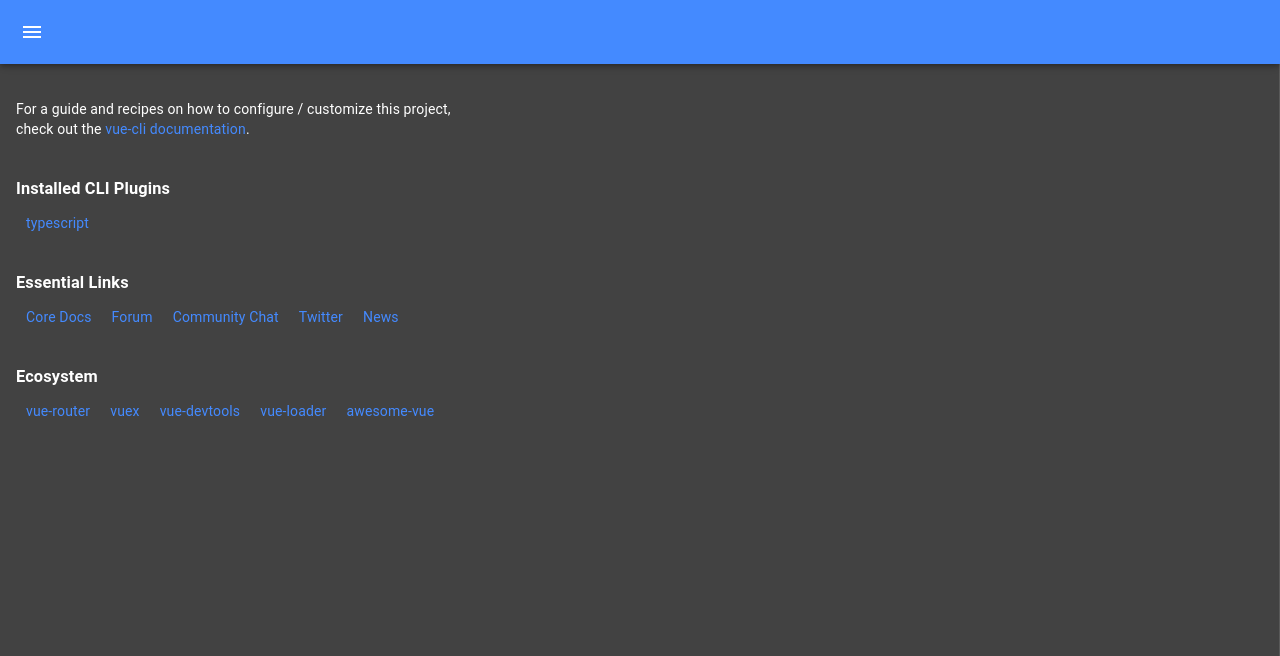
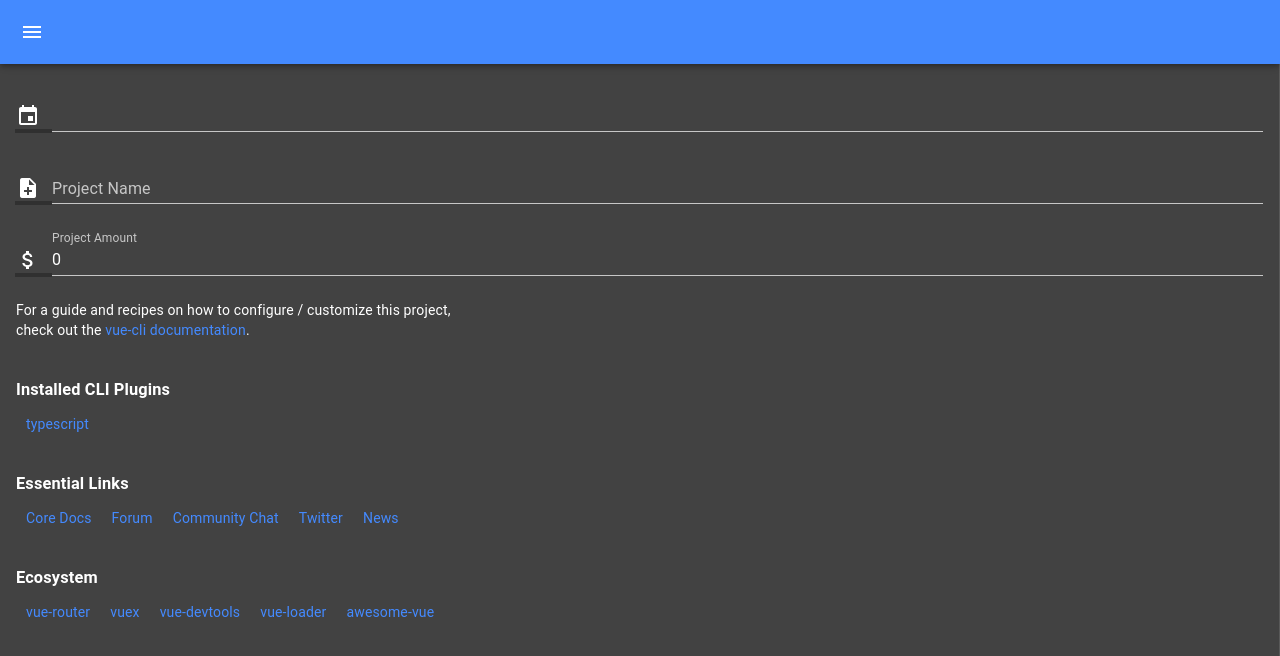
Before and after one commit to bimmerbailey/project-management, a Vue app: page /#/viewer in a window 1280 px wide. Shown: the top 656 px of the page. Built offline with nearby package versions, Linux system fonts and the light colour scheme.

Commit message:
added AddProject.vue

```diff
--- a/src/App.vue
+++ b/src/App.vue
@@ -43,7 +43,7 @@
 
   @Component({
     components: {
-    }
+    },
   })
   export default class App extends Vue {
 
--- a/src/Views/Home.vue
+++ b/src/Views/Home.vue
@@ -1,4 +1,5 @@
 <template>
+    <!--TODO: Make this the page to view all deadlines-->
     <md-empty-state
             md-rounded
             md-icon="access_time"
--- a/src/Views/ProjectsViewer.vue
+++ b/src/Views/ProjectsViewer.vue
@@ -13,7 +13,7 @@
     @Component({
         components: {
             HelloWorld,
-        }
+        },
     })
     export default class ProjectsViewer extends Vue {
 
@@ -21,7 +21,6 @@
             super();
         }
 
-
     }
 </script>
 
--- /dev/null
+++ b/src/components/AddProject.vue
@@ -0,0 +1,44 @@
+<template>
+    <div>
+        <!-- TODO: Update input fields        -->
+        <div>
+<!--            <label>Select Project Start Date</label>-->
+            <md-datepicker :model="selectedData" md-immediately/>
+        </div>
+        <md-field>
+            <md-icon>note_add</md-icon>
+            <label>Project Name</label>
+            <md-input v-model="projectName"></md-input>
+        </md-field>
+        <md-field>
+            <md-icon>attach_money</md-icon>
+            <label>Project Amount</label>
+            <md-input v-model="projectAmount"></md-input>
+        </md-field>
+    </div>
+</template>
+
+<script lang="ts">
+  import {Component, Vue, Prop} from 'vue-property-decorator';
+
+  @Component
+  export default class AddProject extends Vue {
+    @Prop({}) private selectedData!: Date;
+
+    private projectAmount!: number;
+    private projectName!: string;
+
+    constructor() {
+      super();
+      this.selectedData = new Date();
+
+      this.projectAmount = 0;
+      this.projectName = '';
+
+    }
+  }
+</script>
+
+<style scoped lang="scss">
+
+</style>
--- a/src/components/HelloWorld.vue
+++ b/src/components/HelloWorld.vue
@@ -1,5 +1,6 @@
 <template>
   <div class="hello">
+    <AddProject></AddProject>
     <h1>{{ msg }}</h1>
     <p>
       For a guide and recipes on how to configure / customize this project,<br>
@@ -31,8 +32,13 @@
 
 <script lang="ts">
 import { Component, Prop, Vue } from 'vue-property-decorator';
+import AddProject from '@/components/AddProject.vue';
 
-@Component
+@Component({
+  components: {
+    AddProject,
+  }
+})
 export default class HelloWorld extends Vue {
   @Prop() private msg!: string;
 }
```
